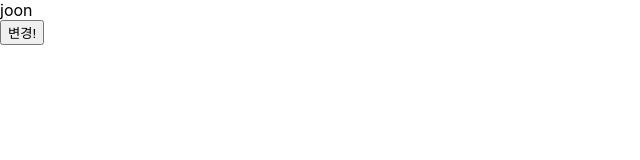
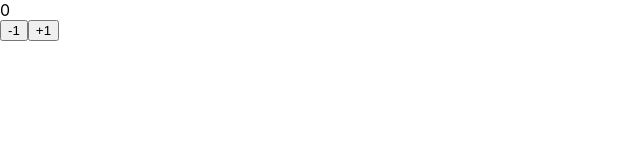
Before and after one commit to tjdwns335/React, a React (Create React App) app: page / in a window 1280 px wide. Shown: the top 160 px of the page, without its empty margins (0-640 px from the left). Built offline with nearby package versions, Linux system fonts and the light colour scheme.

Commit message:
실습 - 카운 앱 만들기

```diff
--- a/src/App.jsx
+++ b/src/App.jsx
@@ -1,21 +1,22 @@
 import React, { useState } from 'react'
 
 function App() {
-  const [obj, setObj] = useState({
-    name: 'joon',
-    age: '30',
-  });
+  const [count, setCount] = useState(0);
+
+  const plusCount = () => {
+    const newPlusCount = count + 1;
+    setCount(newPlusCount);
+  }
   return (
     <div>
-      <div>{obj.name}</div>
+      {count}
+      <br />
       <button onClick={() => {
-        obj.name = 'joon2';
-        const obj2 = { ...obj };
-        setObj(obj2);
-        // 새로운 객체를 만들어야 한다.
-        // setObj(obj);
-      }}>변경!</button>
-    </div >
+        const newCount = count - 1
+        setCount(newCount);
+      }}>-1</button>
+      <button onClick={plusCount}>+1</button>
+    </div>
   )
 }
 
```
